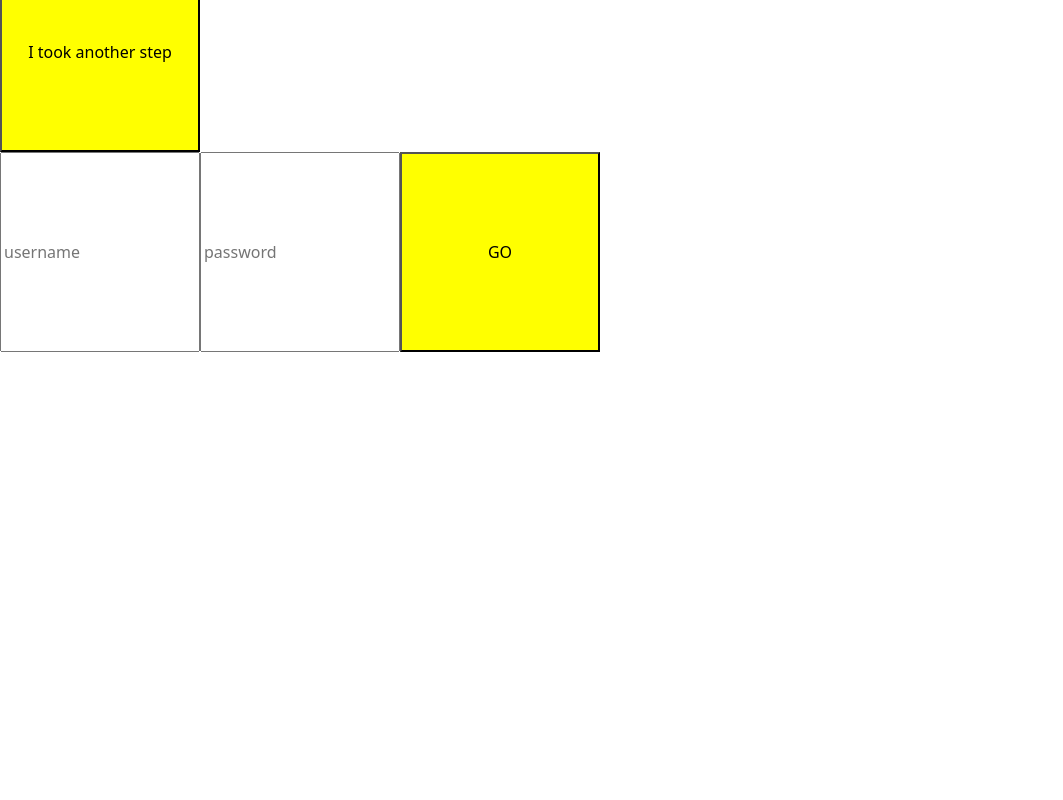
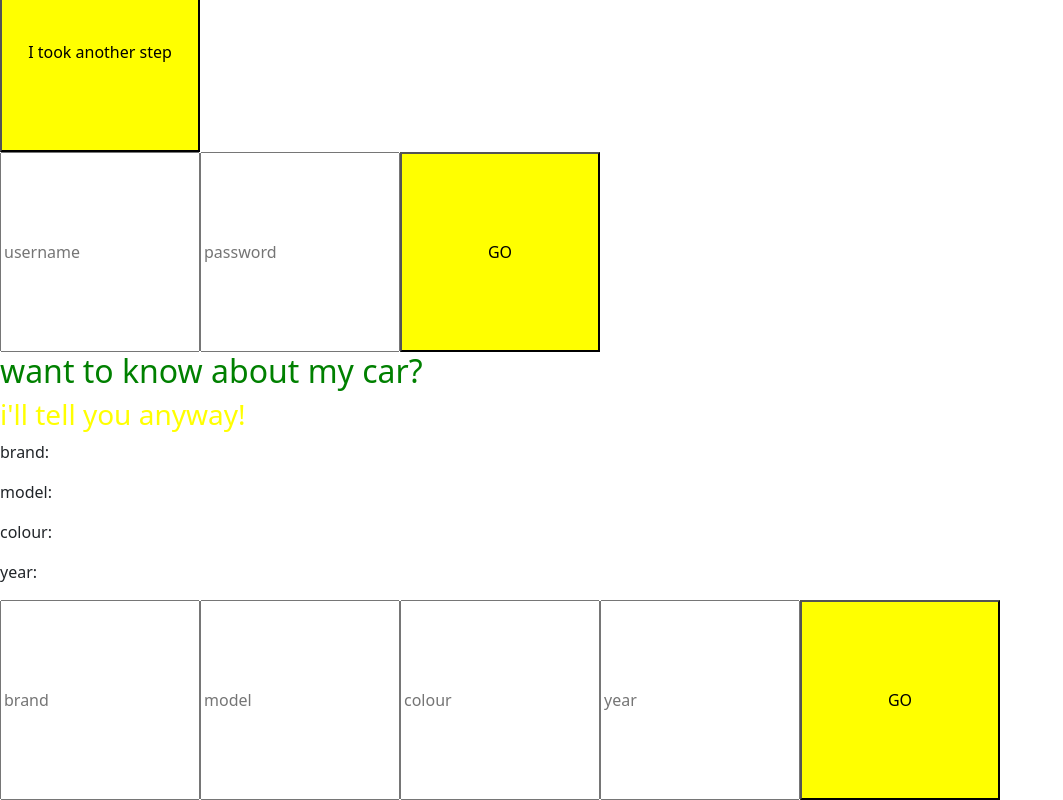
Before and after one commit to 44jovi/qa-gl-mern-react-1, a React (Create React App) app in the folder react-project/: page / in a window 1280 px wide. Shown: the part 1221-2021 px from the top of the page, without its empty margins (0-1063 px from the left). Before the commit the page ends 1573 px from the top, so only its background shows below. Built offline with nearby package versions, Linux system fonts and the light colour scheme.

Commit message:
component Cars

```diff
--- a/react-project/src/App.css
+++ b/react-project/src/App.css
@@ -50,6 +50,9 @@ h2 {
   color: green;
 }
 
+h3 {
+  color: yellow;
+}
 input {
   height: 200px;
   width: 200px;
--- a/react-project/src/App.js
+++ b/react-project/src/App.js
@@ -8,6 +8,7 @@ import Counter from "./components/Counter";
 import Converter from "./components/Converter";
 import MilesAhead from "./components/MilesAhead";
 import Credentials from "./components/Credentials";
+import Cars from "./components/Cars";
 
 function App() {
   return (
@@ -17,6 +18,7 @@ function App() {
       <Converter />
       <MilesAhead />
       <Credentials />
+      <Cars />
     </>
   );
 }
--- /dev/null
+++ b/react-project/src/components/Cars.jsx
@@ -0,0 +1,52 @@
+import { useState } from "react";
+
+const Cars = () => {
+  const [brand, setBrand] = useState(null);
+  const [model, setModel] = useState(null);
+  const [colour, setColour] = useState(null);
+  const [year, setYear] = useState(null);
+
+  //Model
+  // Colour
+  // Year
+  return (
+    <>
+      <h2>want to know about my car?</h2>
+      <h3>i'll tell you anyway!</h3>
+      <p>brand: {brand}</p>
+      <p>model: {model}</p>
+      <p>colour: {colour}</p>
+      <p>year: {year}</p>
+
+      <form>
+        <input
+          placeholder="brand"
+          onChange={(e) => {
+            setBrand(e.target.value);
+          }}
+        />
+        <input
+          placeholder="model"
+          onChange={(e) => {
+            setModel(e.target.value);
+          }}
+        />
+        <input
+          placeholder="colour"
+          onChange={(e) => {
+            setColour(e.target.value);
+          }}
+        />
+        <input
+          placeholder="year"
+          onChange={(e) => {
+            setYear(e.target.value);
+          }}
+        />
+        <button>GO</button>
+      </form>
+    </>
+  );
+};
+
+export default Cars;
```
